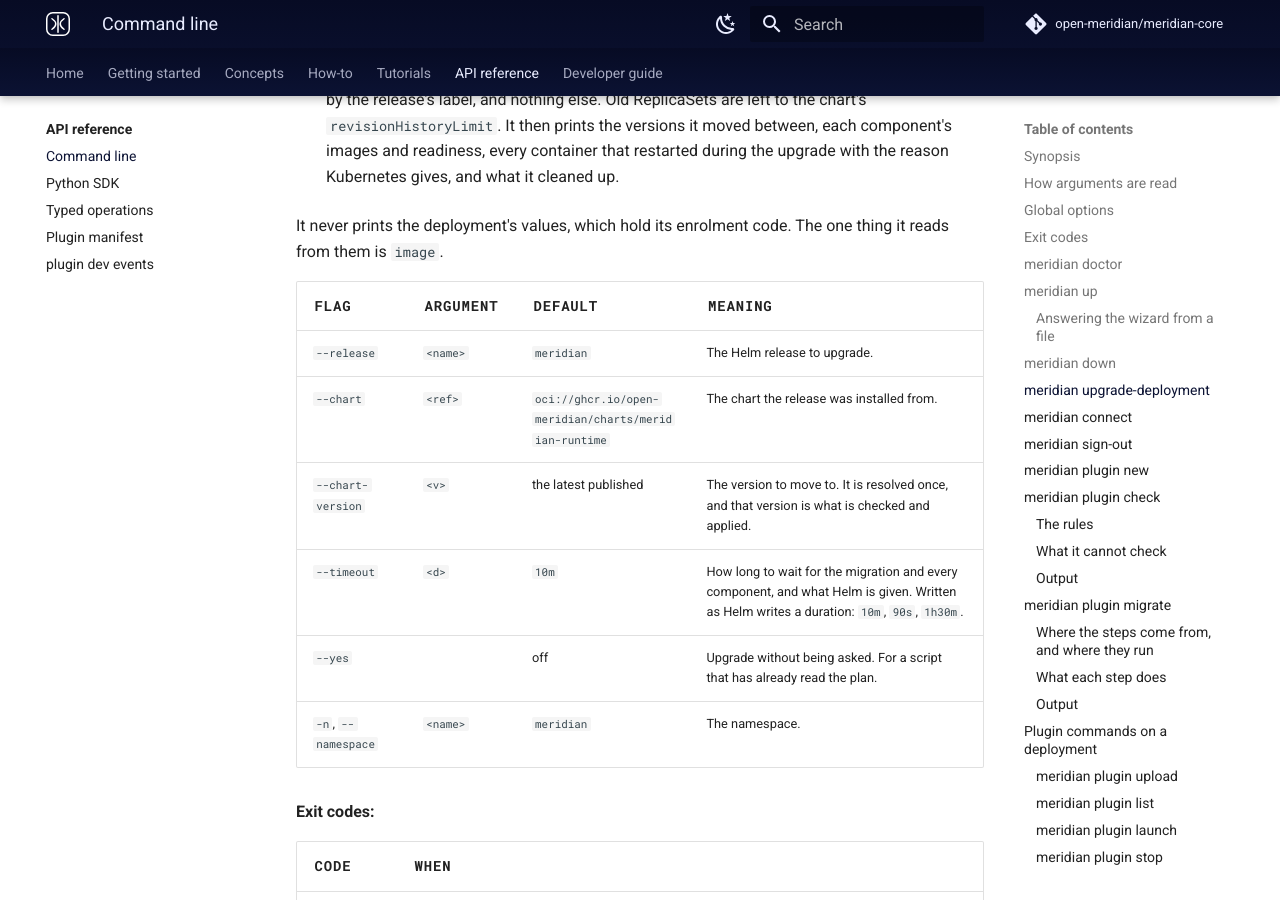
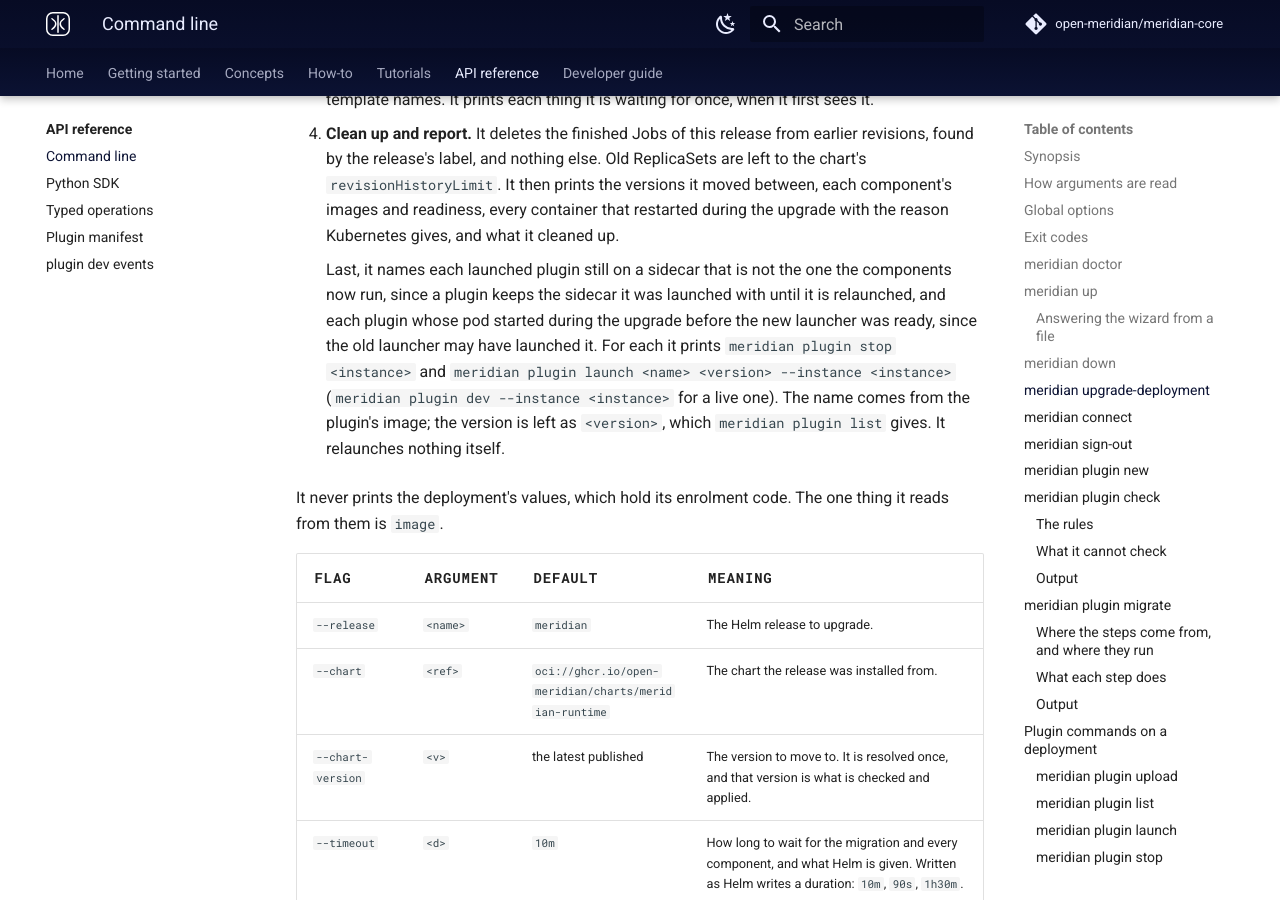
Before and after one commit to open-meridian/meridian-docs, an MkDocs documentation site: the page built from docs/api/cli.md, in a window 1280 px wide and 900 px high, scrolled down 8288 px. Built offline with MkDocs 1.6.1 and Material for MkDocs 9.7.7, drawn with Linux system fonts in a browser that asks for light colours; plug-ins that fetch from the network failed and are left out; comment, search, counter and statistics services are not loaded; some of the changed text lies outside the part shown.

Commit message:
CLI 0.1.19: upgrade-deployment and doctor name plugins on an older sidecar
Co-Authored-By: Claude Opus 5.5 <noreply@anthropic.com>

```diff
--- a/docs/api/cli.md
+++ b/docs/api/cli.md
@@ -88,7 +88,8 @@ The checks run in this order:
 3. There is a storage class for the deployment's key.
 4. No node is short of disk.
 5. The runtime image can be pulled from here.
-6. The platform is reachable, and this machine's clock is within the tolerance a signed assertion allows.
+6. Each plugin launched in the namespace runs the sidecar its deployment's components run. One that does not is `worth`, with the commands that relaunch it; it never stops an install.
+7. The platform is reachable, and this machine's clock is within the tolerance a signed assertion allows.
 
 Each result is one of:
 
@@ -218,6 +219,8 @@ It works in four steps, and stops at the step that fails.
 3. **Apply and wait.** It runs `helm upgrade <release> <chart> --version <v> --namespace <ns> --reset-then-reuse-values --timeout <d>`, never `--wait`. Then it waits, up to `--timeout`, for the new revision's migration Job to complete, every Deployment and StatefulSet of the release to roll out, and every one of their pods to run the image its template names. It prints each thing it is waiting for once, when it first sees it.
 
 4. **Clean up and report.** It deletes the finished Jobs of this release from earlier revisions, found by the release's label, and nothing else. Old ReplicaSets are left to the chart's `revisionHistoryLimit`. It then prints the versions it moved between, each component's images and readiness, every container that restarted during the upgrade with the reason Kubernetes gives, and what it cleaned up.
+
+    Last, it names each launched plugin still on a sidecar that is not the one the components now run, since a plugin keeps the sidecar it was launched with until it is relaunched, and each plugin whose pod started during the upgrade before the new launcher was ready, since the old launcher may have launched it. For each it prints `meridian plugin stop <instance>` and `meridian plugin launch <name> <version> --instance <instance>` (`meridian plugin dev --instance <instance>` for a live one). The name comes from the plugin's image; the version is left as `<version>`, which `meridian plugin list` gives. It relaunches nothing itself.
 
 It never prints the deployment's values, which hold its enrolment code. The one thing it reads from them is `image`.
 
```
